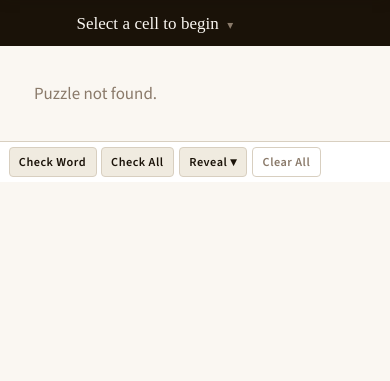
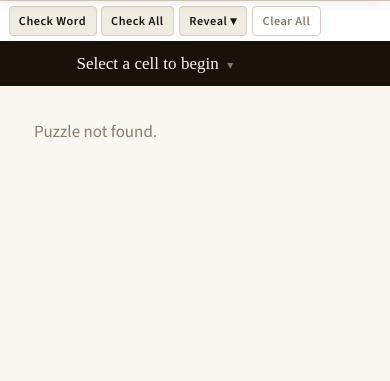
Before and after one commit to Fugueboy/shavian-crosswords, a FastAPI app: page /crossword/1 in a window 390 px wide. Shown: the part 56-437 px from the top of the page. Before the commit the page ends 238 px from the top, so only its background shows below. Run offline with FastAPI, Linux system fonts and the light colour scheme; some libraries are stand-ins or nearby versions; some web fonts are replaced.

Commit message:
Fix clue bar 6

```diff
--- a/frontend/static/css/solver.css
+++ b/frontend/static/css/solver.css
@@ -433,8 +433,10 @@
   .solver-layout { flex-direction: column; height: auto; overflow: visible; }
   .grid-panel { padding: 0.5rem; height: auto; overflow: visible; }
 
-  .site-header { position: sticky; top: 0; z-index: 100; }
-  .active-clue-banner { position: sticky; top: 56px; z-index: 50; }
+  .site-header { position: fixed; top: 0; left: 0; right: 0; z-index: 100; }
+  .solver-toolbar { position: fixed; top: 56px; left: 0; right: 0; z-index: 90; background: white; }
+  .active-clue-banner { position: fixed; top: 96px; left: 0; right: 0; z-index: 80; }
+  .solver-main { margin-top: 140px; }
 
   .clue-panel {
     width: 100%;
```
